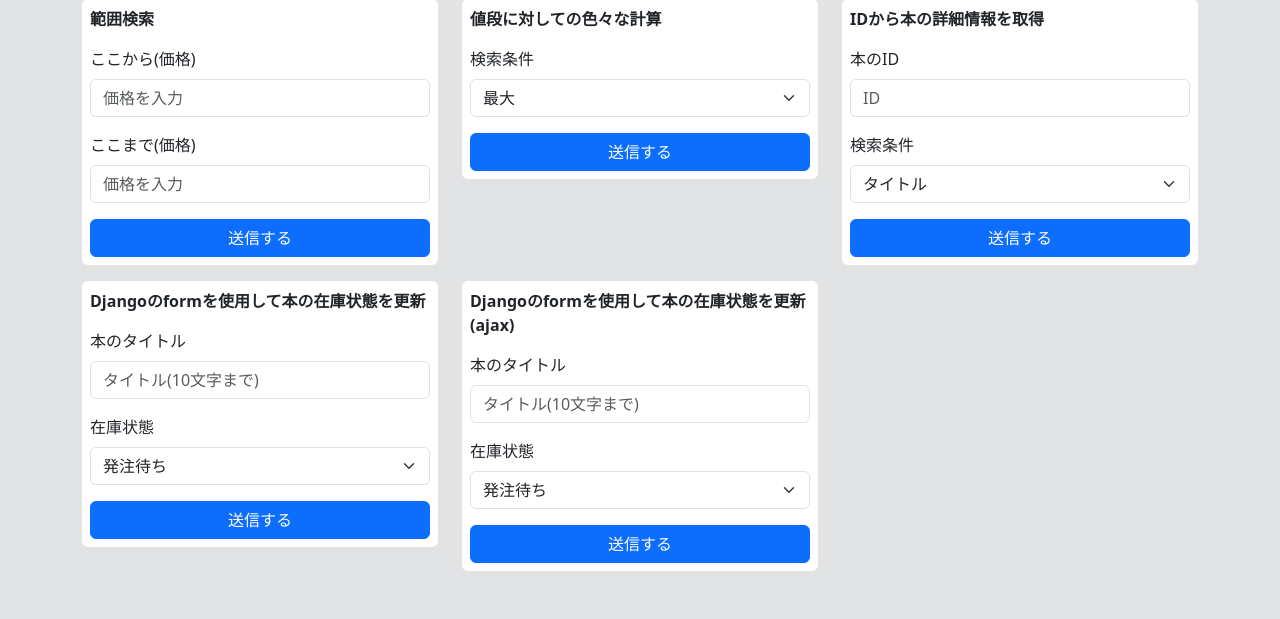
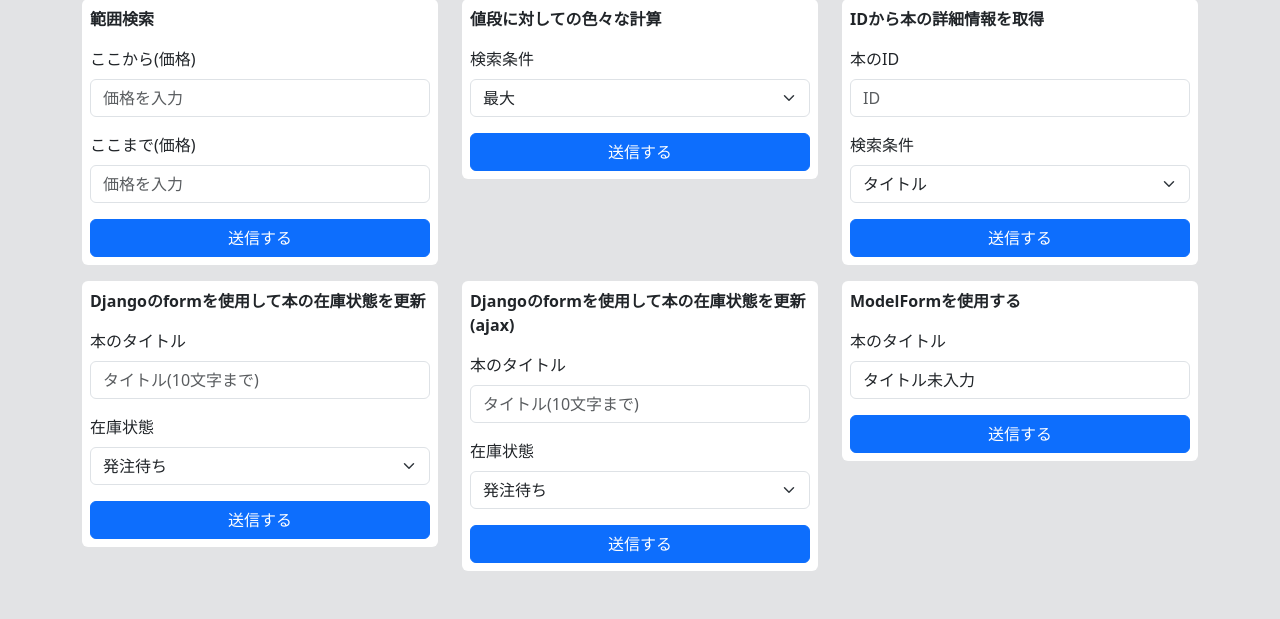
Before and after one commit to tsujiyuto-288/django, a Django app: page / in a window 1280 px wide. Shown: the part 1352-1971 px from the top of the page. Run offline with Django 4.2, Linux system fonts and the light colour scheme.

Commit message:
modelformについて2

```diff
--- a/practice/accounts/forms.py
+++ b/practice/accounts/forms.py
@@ -43,3 +43,10 @@
             ),
             "status": forms.Select(attrs={"class": "form-select mb-3 book_status"}),
         }
+
+    def clean_title(self):
+        title = self.cleaned_data["title"]
+        title = title.strip()  # 毎回走らせたい処理を書くことができる
+        if "テスト" in title:  # バリデーションを独自に追加もできる
+            raise forms.ValidationError("タイトルに『テスト』は使用できません")
+        return title
--- a/practice/accounts/views.py
+++ b/practice/accounts/views.py
@@ -2,12 +2,13 @@
 from django.shortcuts import render, redirect
 from django.http import JsonResponse
 from accounts.models import Book, Book_stock, Company, Author
-from .forms import *
+from accounts.forms import *
 
 
 def test_open(request):
     test_form = TestForm()
     test_select = TestSelect()
+    book_form = BookForm()
     return render(
         request,
         "test.html",
@@ -15,6 +16,7 @@
             "page_title": "勉強場1",
             "input_form": test_form,
             "select_form": test_select,
+            "book_form": book_form,
         },
     )
 
@@ -385,3 +387,20 @@
 
     else:
         return JsonResponse({"status": "error", "message": "無効なリクエストです"})
+
+
+def django_model_form_register(request):
+    book_title = BookForm(request.POST)
+
+    if book_title.is_valid():
+        book_title.save()
+
+    else:
+        return JsonResponse(
+            {
+                "status": "error",
+                "message": "タイトルに『テスト』を含むことはできません。",
+            }
+        )
+
+    return JsonResponse({"status": "success"})
--- a/practice/practice/urls.py
+++ b/practice/practice/urls.py
@@ -71,4 +71,9 @@
         accounts_views.django_form_register_ajax,
         name="django_form_register_ajax",
     ),
+    path(
+        "django/model/form/register/",
+        accounts_views.django_model_form_register,
+        name="django_model_form_register",
+    ),
 ]
--- a/practice/templates/test.html
+++ b/practice/templates/test.html
@@ -417,6 +417,18 @@
       </div>
     </div>
   </div>
+  <div class="col-md-4 mt-3" id="django_model_form_card">
+    <div class="card border-0">
+      <div class="card-body p-2">
+        <p class="fw-bold">ModelFormを使用する</p>
+        <label class="form-label">本のタイトル</label>
+        {{ book_form.title }}
+        <button type="submit" class="btn btn-primary w-100 register_btn">
+          送信する
+        </button>
+      </div>
+    </div>
+  </div>
 </div>
 {% endblock %}
 
@@ -424,9 +436,23 @@
 {% block js_content %}
 <script>
   $(document).ready(function () {
+    // model formを使用して本を保存
+    $("#django_model_form_card .register_btn").on("click", function () {
+      const book_title = $("#django_model_form_card .book_title").val();
+      $.ajax({
+        url: "{% url  'django_model_form_register' %}",
+        type: "POST",
+        data: book_title,
+        headers: { "X-CSRFToken": "{{ csrf_token }}" },
+      }).done(function (response) {
+        if (response.status === "success") {
+          alert("成功");
+        }
+      });
+    });
+
     // Django formを使用してみる。
     $("#django_form_card_ajax .register_btn").on("click", function () {
-      console.log("1");
       const book_title = $("#django_form_card_ajax .book_title").val();
       const book_status = $("#django_form_card_ajax .book_status").val();
       $.ajax({
@@ -435,7 +461,11 @@
         data: { book_title: book_title, book_status: book_status },
         headers: { "X-CSRFToken": "{{ csrf_token }}" },
       }).done(function (response) {
-        if (response.status === "error") alert(response.message);
+        if (response.status === "error") {
+          alert(response.message);
+        } else if (response.status === "success") {
+          alert("登録に成功しました");
+        }
       });
     });
 
```
